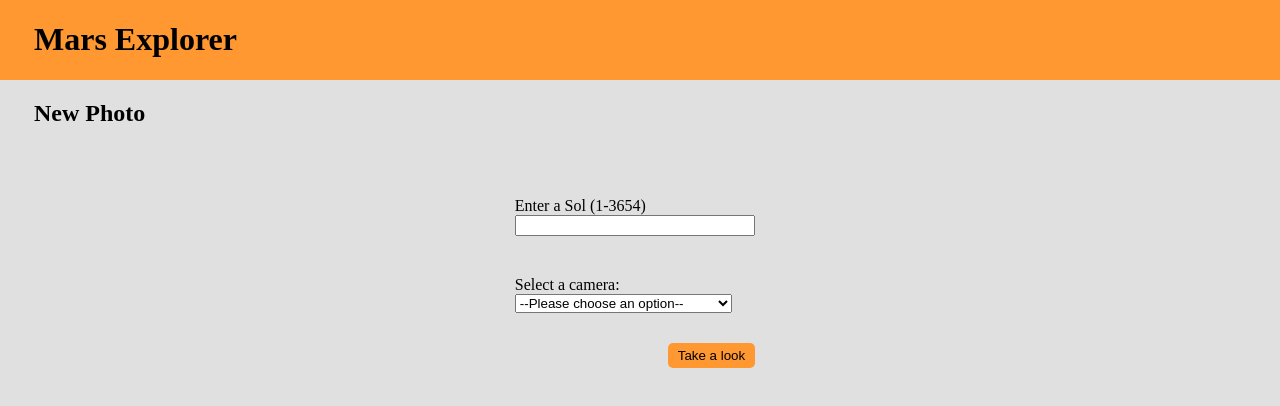
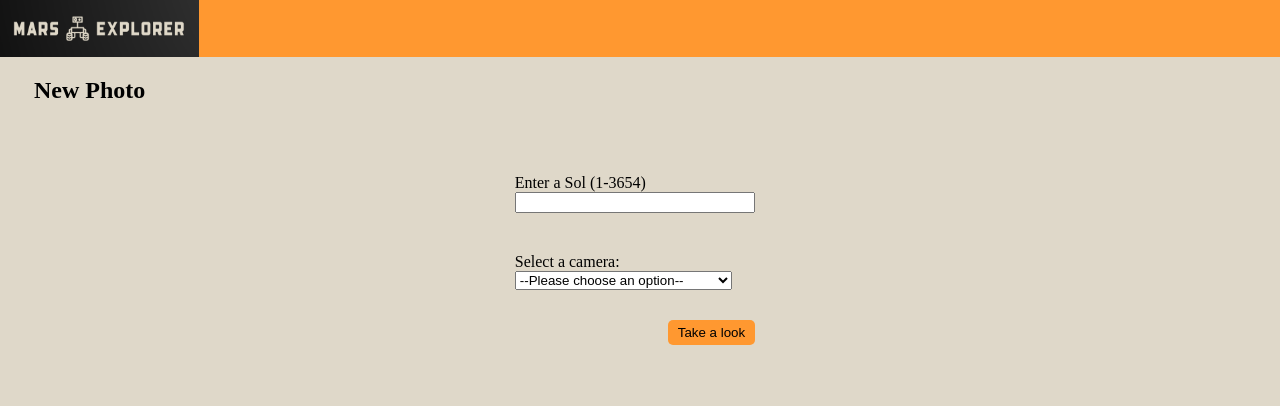
Before and after one commit to yahnbaron/Mars-Explorer, a website: page index.html in a window 1280 px wide. Drawn offline with Linux system fonts and the light colour scheme.

Commit message:
added the logo image and formatted it to corner

```diff
--- a/css/styles.css
+++ b/css/styles.css
@@ -3,7 +3,7 @@ header {
 }
 
 body {
-  background-color: #e0e0e0;
+  background-color: #dfd8c9;
 }
 
 .centered {
@@ -78,3 +78,12 @@ img {
     font-size: 14px;
   }
 }
+
+.logo {
+  height: 100%;
+  margin-top: 0;
+  position: relative;
+  right: 35px;
+  max-height: 100px;
+  width: 200px;
+}
--- a/index.html
+++ b/index.html
@@ -14,7 +14,7 @@
     <div class="container">
       <div class="row">
         <div class="col-auto">
-          <h1>Mars Explorer</h1>
+          <img class="logo" src="images/logo.png">
         </div>
       </div>
     </div>
```
Also changed, not shown: images/logo.png (added).
